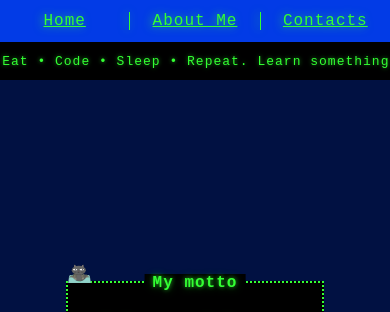
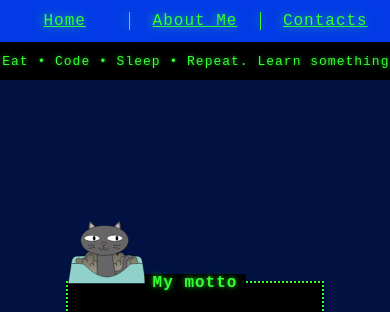
Before and after one commit to swam-ha/portfolio, a plain HTML site: page index.html in a window 390 px wide. Shown: the top 312 px of the page. Drawn offline with Linux system fonts and the light colour scheme.

Commit message:
Add files via upload

```diff
--- a/styles/main.css
+++ b/styles/main.css
@@ -110,3 +110,9 @@ html, body {
     transform: translate(-50%, -50%);
     background-color: black;
 }
+
+ @media (max-width: 600px) {
+    #motto img {
+        width: 20vw;
+    }
+}
```
